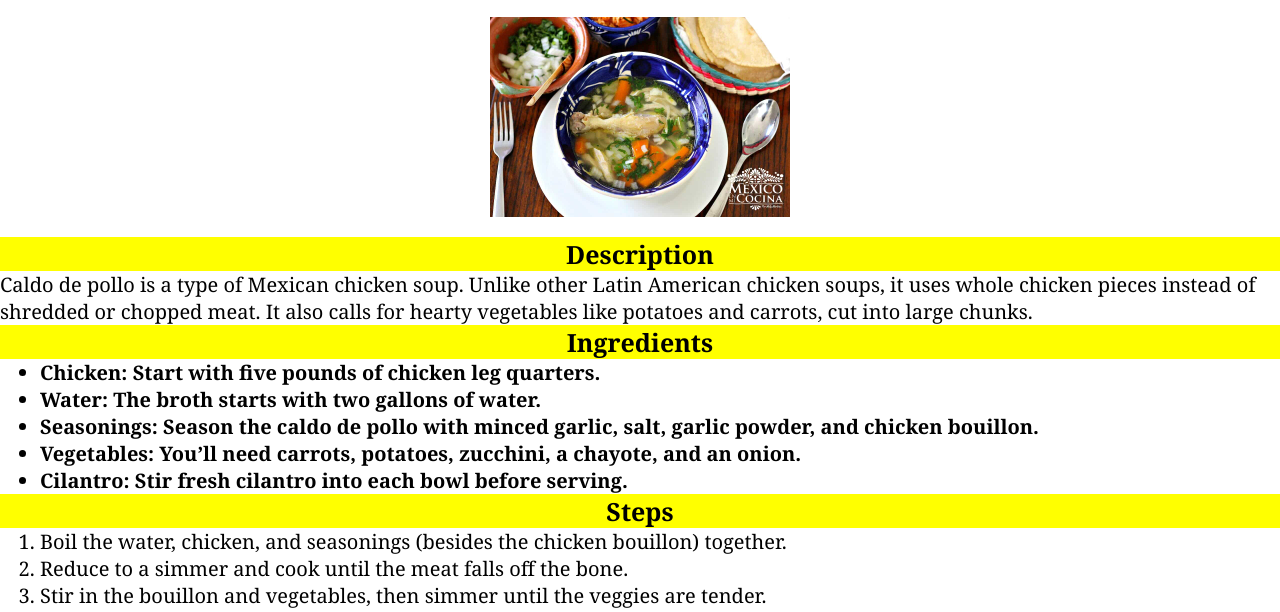
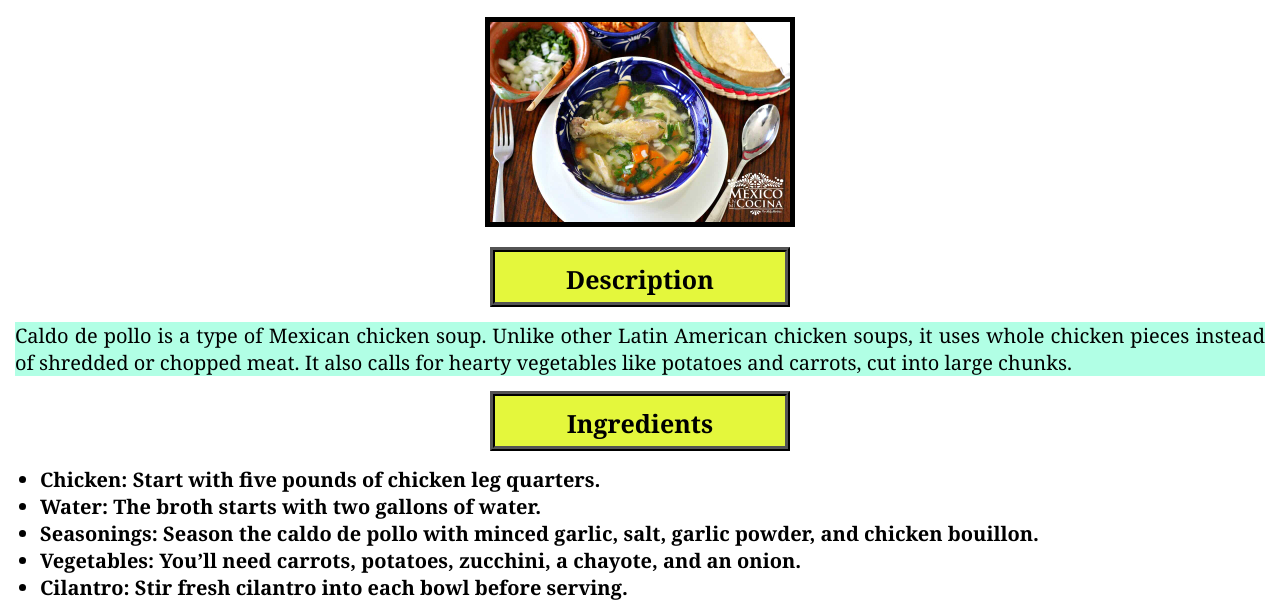
Before and after one commit to Maxxfarras/odin-recipes, a plain HTML site: page recipes/caldo.html in a window 1280 px wide. Shown: the part 168-780 px from the top of the page. Drawn offline with Linux system fonts and the light colour scheme.

Commit message:
Add style to description

```diff
--- a/recipes/recipe-style.css
+++ b/recipes/recipe-style.css
@@ -12,11 +12,11 @@
     background-color: rgb(95, 142, 196);
     color: white;
     font-weight: bold;
+    text-align: center;
     /* Box model */
     padding: auto 15px;
     border: 15px ridge black;
     margin: 15px auto;
-    text-align: center;
     /* Size */
     width: 1000px;
     height: 150px;
@@ -24,17 +24,42 @@
 }
 
 img {
+    /* Box model */
     display: block;
     margin: 20px auto;
+    border: 5px solid black;
+    /* Size */
     height: auto;
     width: 300px;
 }
 
 h2 {
-    background-color: yellow;
+    /* Style */
+    background-color: rgb(228, 247, 60);
     font-weight: bold;
     font-size: 25px;
     text-align: center;
+    /* Box model */
+    padding: 10px;
+    border: 5px ridge black;
+    margin: 15px auto;
+    /* Size */
+    width: 300px;
+    height: 60px;
+    box-sizing: border-box;
+
+}
+
+.description {
+    /* Style */
+    text-align: justify;
+    background-color: rgb(177, 255, 229);
+    /* Box model */
+    margin: 15px;
+
+
+
+
 }
 
 ul {
```
